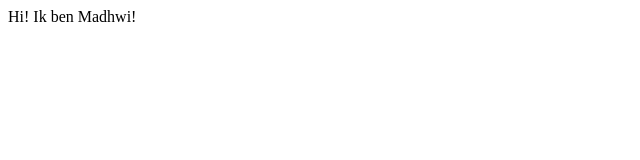
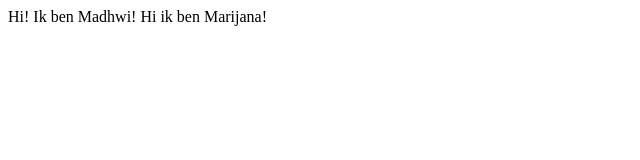
Before and after one commit to Madhwi89/WebDevPractice, a plain HTML site: page index.html in a window 1280 px wide. Shown: the whole page, without its empty margins (0-640 px from the left). Drawn offline with Linux system fonts and the light colour scheme.

Commit message:
aanpassing maja

```diff
--- a/index.html
+++ b/index.html
@@ -9,5 +9,6 @@
 <body>
     Hi!
     Ik ben Madhwi!
+    Hi ik ben Marijana!
 </body>
 </html>
```
